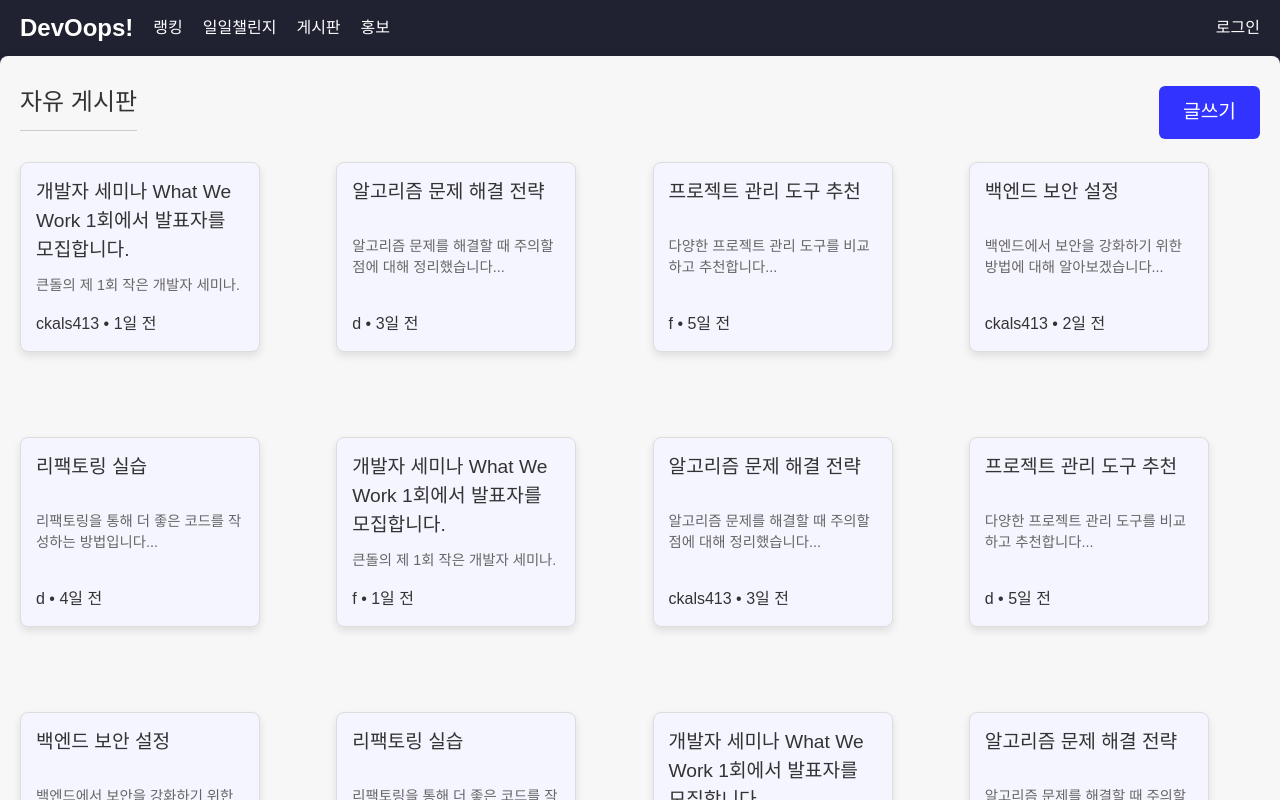
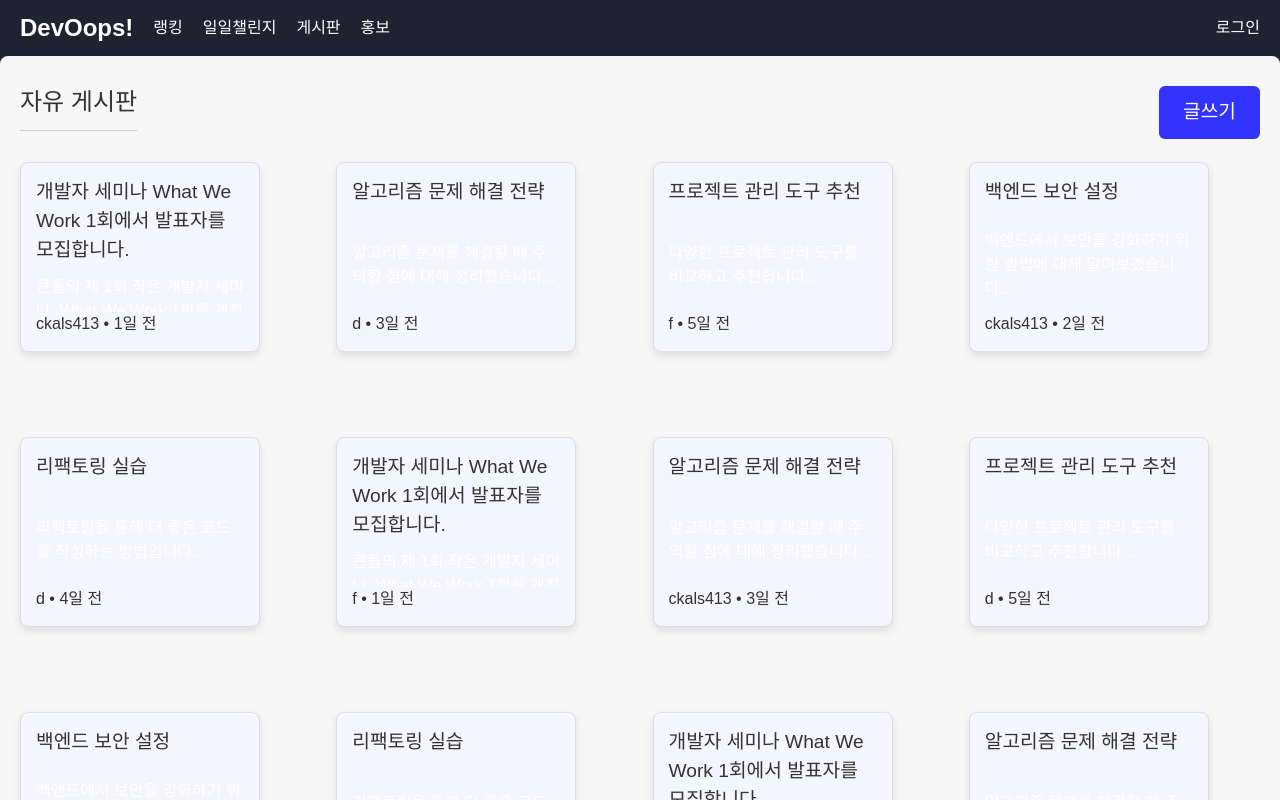
Before and after one commit to yuseong95/DevOops_New, a React (Create React App) app: page /board/free in a window 1280 px wide. Shown: the top 800 px of the page. Built offline with nearby package versions, Linux system fonts and the light colour scheme.

Commit message:
표준 Problem 해결

```diff
--- a/src/components/css/BoardCard.css
+++ b/src/components/css/BoardCard.css
@@ -42,12 +42,12 @@
 }
 
 .board-card p {
-  font-size: 0.9em;
-  color: #666;
-  margin-bottom: 15px;
+  display: -webkit-box;
+  display: box; /* 표준 속성 추가 */
+  -webkit-line-clamp: 3; /* 원하는 줄 수 */
+  line-clamp: 3; /* 표준 속성 추가 */
+  -webkit-box-orient: vertical;
+  box-orient: vertical; /* 표준 속성 추가 */
   overflow: hidden;
   text-overflow: ellipsis;
-  display: -webkit-box;
-  -webkit-line-clamp: 3; /* 원하는 줄 수로 설정 */
-  -webkit-box-orient: vertical;
 }
```
